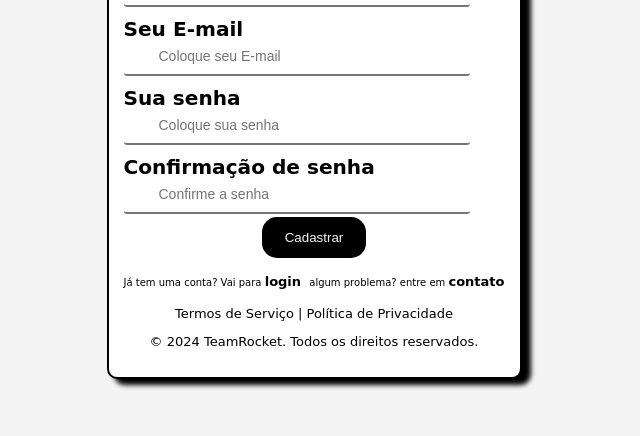
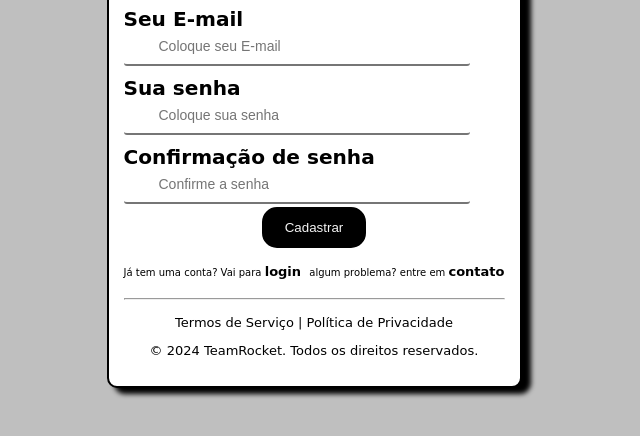
Before and after one commit to ValJr07/site-musica, a plain HTML site: page Cadastro.html in a window 1280 px wide. Shown: the part 278-714 px from the top of the page, without its empty margins (326-966 px from the left). Drawn offline with Linux system fonts and the light colour scheme.

Commit message:
Pequena atualização cadastro CSS e html

```diff
--- a/Cadastro.html
+++ b/Cadastro.html
@@ -41,7 +41,7 @@
         <span id="login">
         <font size="1">Já tem uma conta? Vai para <a href=""><b><font size="2"> login</font></b></a></span>
         algum problema? entre em <b><a href=""><font size="2">contato</font></a></b></font>
-
+        <hr>
         <center><font size="2"><footer>
             <p><a href="termos-uso.html">Termos de Serviço</a> | <a href="politica-privacidade.html">Política de Privacidade</a></p>
             <p>&copy; 2024 TeamRocket. Todos os direitos reservados.</p>
--- a/style-cadastro.css
+++ b/style-cadastro.css
@@ -8,7 +8,7 @@ body {
     background-repeat: no-repeat;
     background-size: cover;
     background-position: center;
-    background-color: #f4f4f4;
+    background-color: #bfbfbf;
     margin-top: -8px;
 }
 
@@ -23,7 +23,6 @@ div.criacaodeconta {
 }
 h3 {
     margin: 20px;
-
 }
 
 button {
```
